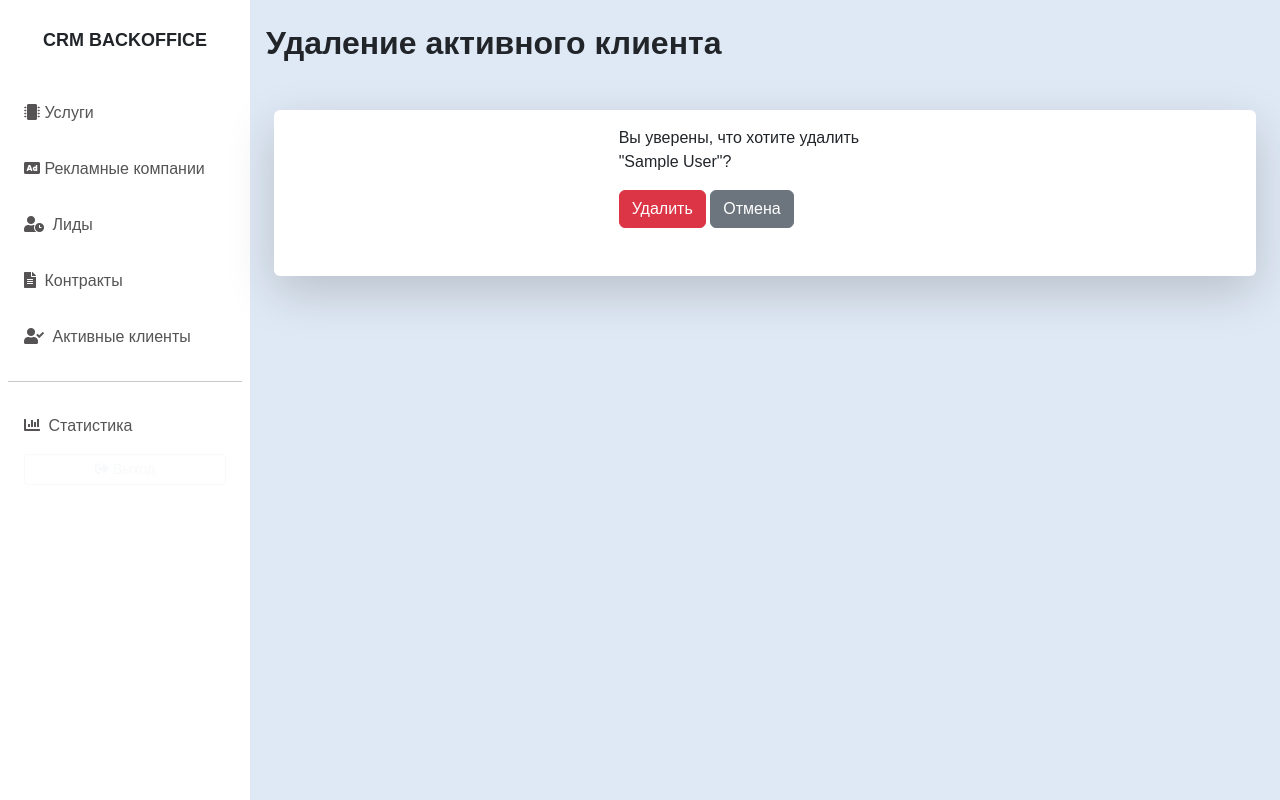
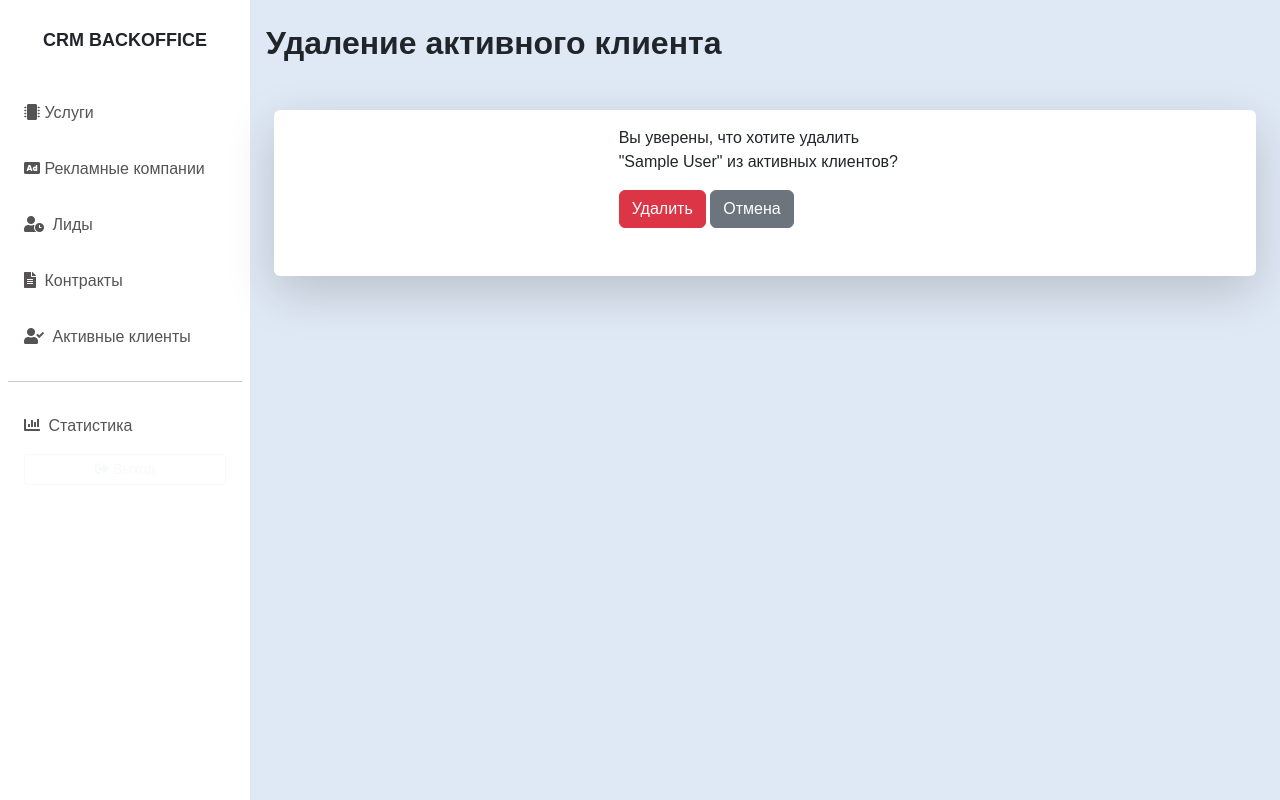
Before and after one commit to VladimirChukavin/skillbox_crm_system, a Django app: page /customers/1/delete/ in a window 1280 px wide. Run offline with Django 5.2, Linux system fonts and the light colour scheme; a user stored in the database is signed in; tables that the repository leaves empty hold one stand-in row (values such as "Sample post").

Commit message:
Мелкие правки.

```diff
--- a/crm_system/templates/customers/customers-delete.html
+++ b/crm_system/templates/customers/customers-delete.html
@@ -7,7 +7,7 @@
 <div class="row bg-white px-3 py-3 mx-2 my-5 rounded pb-5 shadow-lg">
     <div class="col"></div>
     <div class="col">
-        <p>Вы уверены, что хотите удалить "{{ object.lead.full_name }}"?</p>
+        <p>Вы уверены, что хотите удалить "{{ object.lead.full_name }}" из активных клиентов?</p>
         <form method="POST" action="{% url 'customers:customers-delete' object.pk %}">
             {% csrf_token %}
             <button type="submit" class="btn btn-danger">Удалить</button>
```
